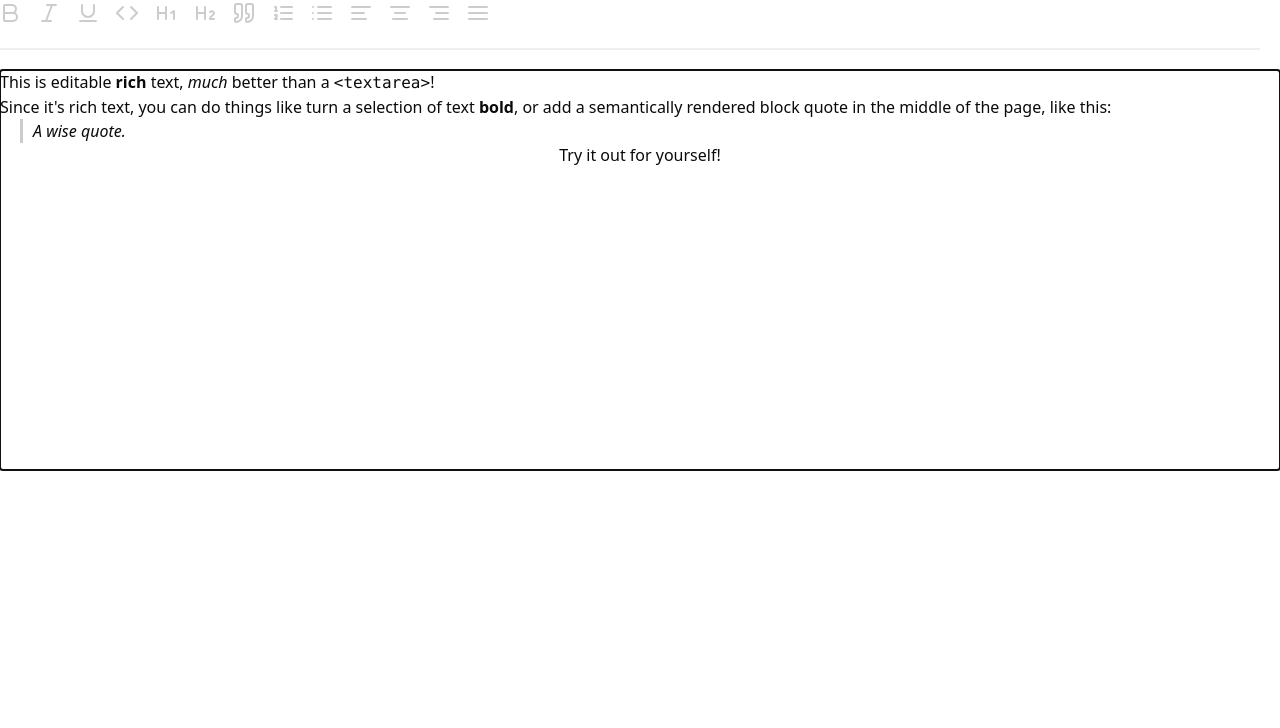
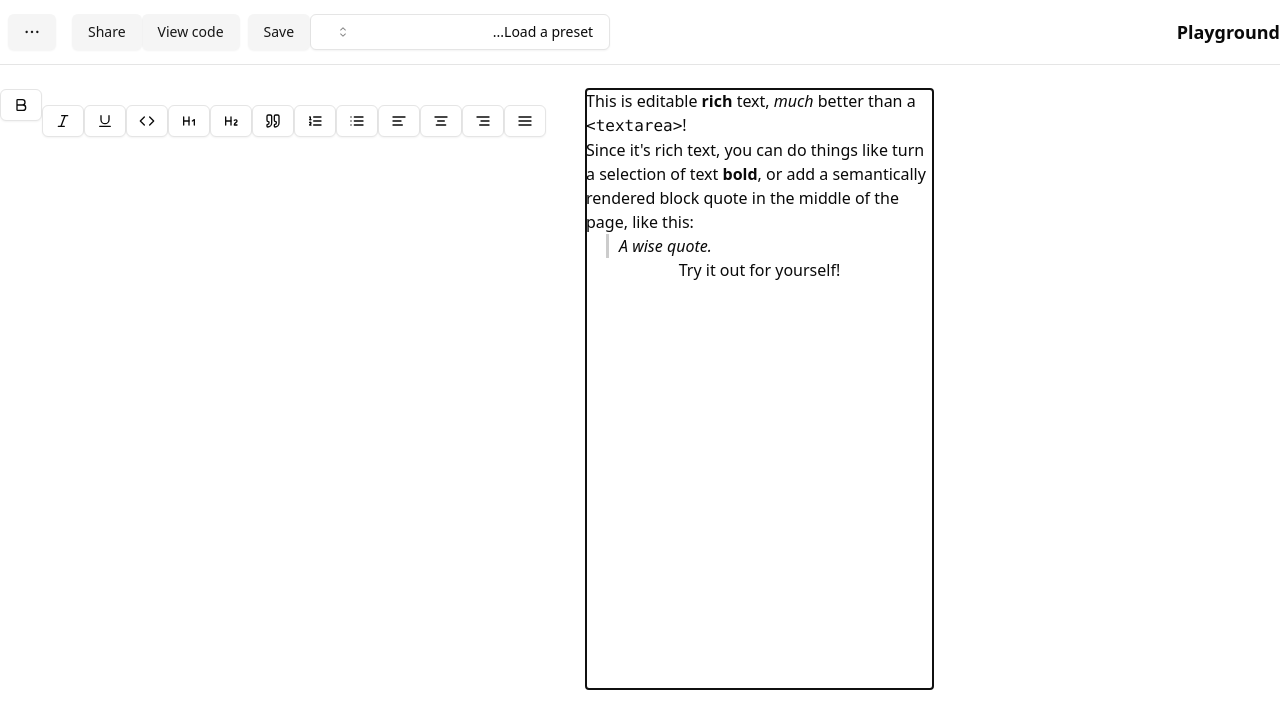
Before and after one commit to Ossama-Dev07/Text-editor, a React (Vite) app: page / in a window 1280 px wide. Shown: the top 728 px of the page. Built offline with nearby package versions, Linux system fonts and the light colour scheme.

Commit message:
fixe UI problems

```diff
--- a/src/whatsappGroupe/MainPage.jsx
+++ b/src/whatsappGroupe/MainPage.jsx
@@ -1,4 +1,4 @@
-import React, { useCallback, useMemo } from "react";
+import React, { useState, useCallback, useMemo } from "react";
 import isHotkey from "is-hotkey";
 import { Editable, withReact, useSlate, Slate } from "slate-react";
 import {
@@ -8,7 +8,7 @@ import {
   Element as SlateElement,
 } from "slate";
 import { withHistory } from "slate-history";
-import { Button, Icon, Toolbar } from "./EditorUI/index";
+import { Button } from "@/components/ui/button"; // Import shadcn Button
 import {
   AlignCenter,
   AlignJustify,
@@ -19,44 +19,64 @@ import {
   Heading1,
   Heading2,
   Italic,
-  ItalicIcon,
   List,
   ListOrdered,
   Quote,
   Underline,
 } from "lucide-react";
+import { Tabs, TabsContent } from "@/components/ui/tabs";
+import { Separator } from "@/components/ui/separator";
+import { CounterClockwiseClockIcon } from "@radix-ui/react-icons";
+import { PresetSelector } from "./components/preset-selector";
+import { PresetSave } from "./components/preset-save";
+import { CodeViewer } from "./components/code-viewer";
+import { PresetShare } from "./components/preset-share";
+import { PresetActions } from "./components/preset-actions";
+import { presets } from "./data/presets";
+import {
+  FontSizeSelect,
+  FontFamilySelect,
+} from "./EditorUI/font-select-components";
 
 const HOTKEYS = {
-  "mod+b": "bold",
-  "mod+i": "italic",
-  "mod+u": "underline",
-  "mod+`": "code",
+  "ctrl+b": "bold",
+  "ctrl+i": "italic",
+  "ctrl+u": "underline",
+  "ctrl+`": "code",
 };
 const LIST_TYPES = ["numbered-list", "bulleted-list"];
 const TEXT_ALIGN_TYPES = ["left", "center", "right", "justify"];
-const RichTextExample = () => {
+
+const MainPage = () => {
   const renderElement = useCallback((props) => <Element {...props} />, []);
   const renderLeaf = useCallback((props) => <Leaf {...props} />, []);
   const editor = useMemo(() => withHistory(withReact(createEditor())), []);
+
   return (
+    <div>
+      <div
+        className="container flex flex-col items-start justify-between space-y-2 py-4 sm:flex-row sm:items-center sm:space-y-0 md:h-16"
+        dir="rtl"
+      >
+        <h2 className="text-lg font-semibold">Playground</h2>
+        <div className="ml-auto flex w-full space-x-2 sm:justify-end">
+          <PresetSelector presets={presets} />
+          <PresetSave />
+          <div className="space-x-2 md:flex">
+            <CodeViewer />
+            <PresetShare />
+          </div>
+          <PresetActions />
+        </div>
+      </div>
+      <Separator />
+      <Tabs>
         <Slate editor={editor} initialValue={initialValue}>
-      <Toolbar className="w-full">
-        <MarkButton format="bold" icon={<Bold />} />
-        <MarkButton format="italic" icon={<ItalicIcon />} />
-        <MarkButton format="underline" icon={<Underline />} />
-        <MarkButton format="code" icon={<Code />} />
-        <BlockButton format="heading-one" icon={<Heading1 />} />
-        <BlockButton format="heading-two" icon={<Heading2 />} />
-        <BlockButton format="block-quote" icon={<Quote />} />
-        <BlockButton format="numbered-list" icon={<ListOrdered />} />
-        <BlockButton format="bulleted-list" icon={<List />} />
-        <BlockButton format="left" icon={<AlignLeft />} />
-        <BlockButton format="center" icon={<AlignCenter />} />
-        <BlockButton format="right" icon={<AlignRight />} />
-        <BlockButton format="justify" icon={<AlignJustify />} />
-      </Toolbar>
+          <div className="h-full py-6">
+            <div className="grid h-full gap-10 md:flex ">
+              <div className="md:order-2">
                 <Editable
-        className="h-[400px]"
+                  className="h-[600px] mr-[10px] w-[50%]"
                   renderElement={renderElement}
                   renderLeaf={renderLeaf}
                   placeholder="Enter some rich text…"
@@ -72,9 +92,30 @@ const RichTextExample = () => {
                     }
                   }}
                 />
+              </div>
+              <div className="flex- space-y-4 sm:flex md:order-1 ">
+                <MarkButton format="bold" icon={<Bold />} />
+                <MarkButton format="italic" icon={<Italic />} />
+                <MarkButton format="underline" icon={<Underline />} />
+                <MarkButton format="code" icon={<Code />} />
+                <BlockButton format="heading-one" icon={<Heading1 />} />
+                <BlockButton format="heading-two" icon={<Heading2 />} />
+                <BlockButton format="block-quote" icon={<Quote />} />
+                <BlockButton format="numbered-list" icon={<ListOrdered />} />
+                <BlockButton format="bulleted-list" icon={<List />} />
+                <BlockButton format="left" icon={<AlignLeft />} />
+                <BlockButton format="center" icon={<AlignCenter />} />
+                <BlockButton format="right" icon={<AlignRight />} />
+                <BlockButton format="justify" icon={<AlignJustify />} />
+              </div>
+            </div>
+          </div>
         </Slate>
+      </Tabs>
+    </div>
   );
 };
+
 const toggleBlock = (editor, format) => {
   const isActive = isBlockActive(
     editor,
@@ -106,6 +147,7 @@ const toggleBlock = (editor, format) => {
     Transforms.wrapNodes(editor, block);
   }
 };
+
 const toggleMark = (editor, format) => {
   const isActive = isMarkActive(editor, format);
   if (isActive) {
@@ -114,6 +156,7 @@ const toggleMark = (editor, format) => {
     Editor.addMark(editor, format, true);
   }
 };
+
 const isBlockActive = (editor, format, blockType = "type") => {
   const { selection } = editor;
   if (!selection) return false;
@@ -128,15 +171,14 @@ const isBlockActive = (editor, format, blockType = "type") => {
   );
   return !!match;
 };
+
 const isMarkActive = (editor, format) => {
   const marks = Editor.marks(editor);
   return marks ? marks[format] === true : false;
 };
+
 const Element = ({ attributes, children, element }) => {
-  // Base styles for all elements
   const baseStyle = { textAlign: element.align };
-
-  // Styles for specific element types
   const styles = {
     "block-quote": {
       ...baseStyle,
@@ -174,16 +216,14 @@ const Element = ({ attributes, children, element }) => {
       fontSize: "16px",
     },
   };
-
-  // Get the appropriate style for the element type
   const elementStyle = styles[element.type] || styles.default;
-
   return (
     <div style={elementStyle} {...attributes}>
       {children}
     </div>
   );
 };
+
 const Leaf = ({ attributes, children, leaf }) => {
   if (leaf.bold) {
     children = <strong>{children}</strong>;
@@ -199,15 +239,13 @@ const Leaf = ({ attributes, children, leaf }) => {
   }
   return <span {...attributes}>{children}</span>;
 };
+
 const BlockButton = ({ format, icon }) => {
   const editor = useSlate();
   return (
     <Button
-      active={isBlockActive(
-        editor,
-        format,
-        TEXT_ALIGN_TYPES.includes(format) ? "align" : "type"
-      )}
+      variant={isBlockActive(editor, format) ? "default" : "outline"} // shadcn button styles
+      size="sm"
       onMouseDown={(event) => {
         event.preventDefault();
         toggleBlock(editor, format);
@@ -217,11 +255,13 @@ const BlockButton = ({ format, icon }) => {
     </Button>
   );
 };
+
 const MarkButton = ({ format, icon }) => {
   const editor = useSlate();
   return (
     <Button
-      active={isMarkActive(editor, format)}
+      variant={isMarkActive(editor, format) ? "default" : "outline"} // shadcn button styles
+      size="sm"
       onMouseDown={(event) => {
         event.preventDefault();
         toggleMark(editor, format);
@@ -231,6 +271,7 @@ const MarkButton = ({ format, icon }) => {
     </Button>
   );
 };
+
 const initialValue = [
   {
     type: "paragraph",
@@ -266,4 +307,5 @@ const initialValue = [
     children: [{ text: "Try it out for yourself!" }],
   },
 ];
-export default RichTextExample;
+
+export default MainPage;
```
Lines whose indentation alone changed are shown as unchanged.
